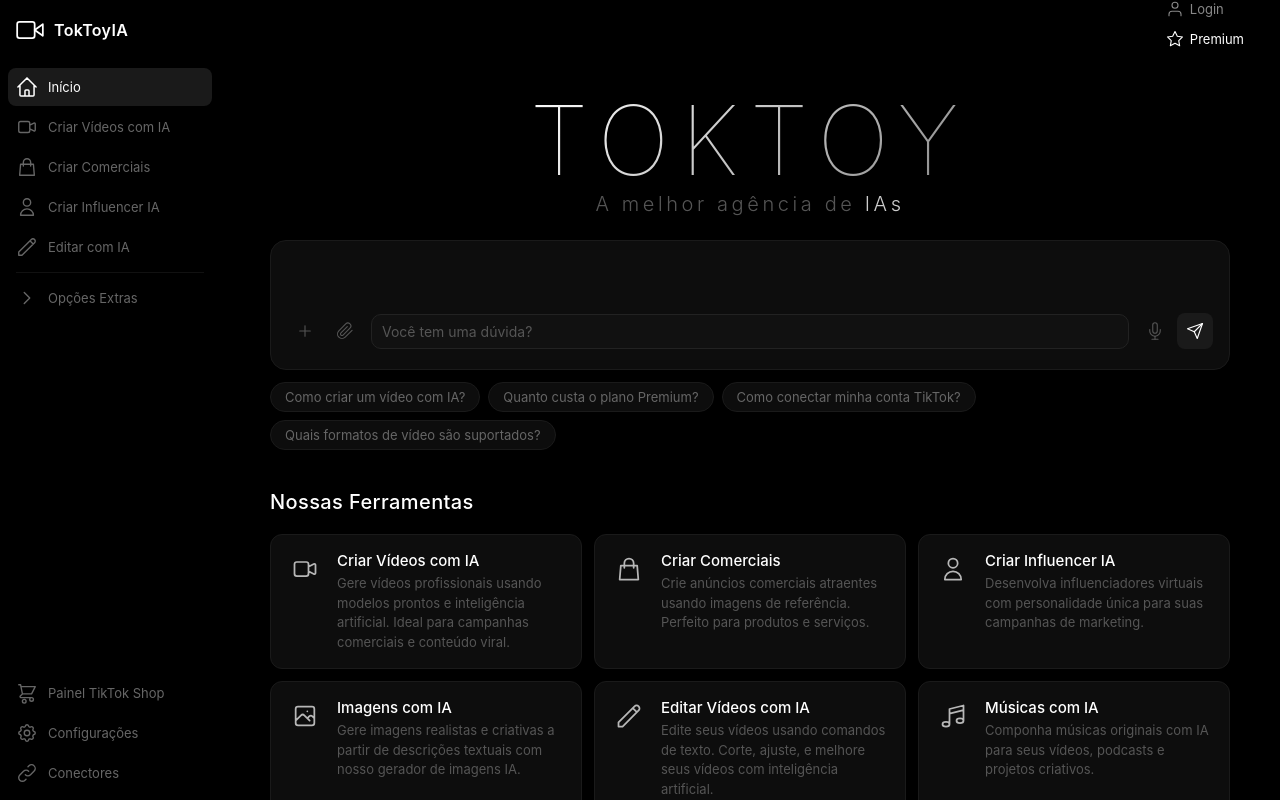
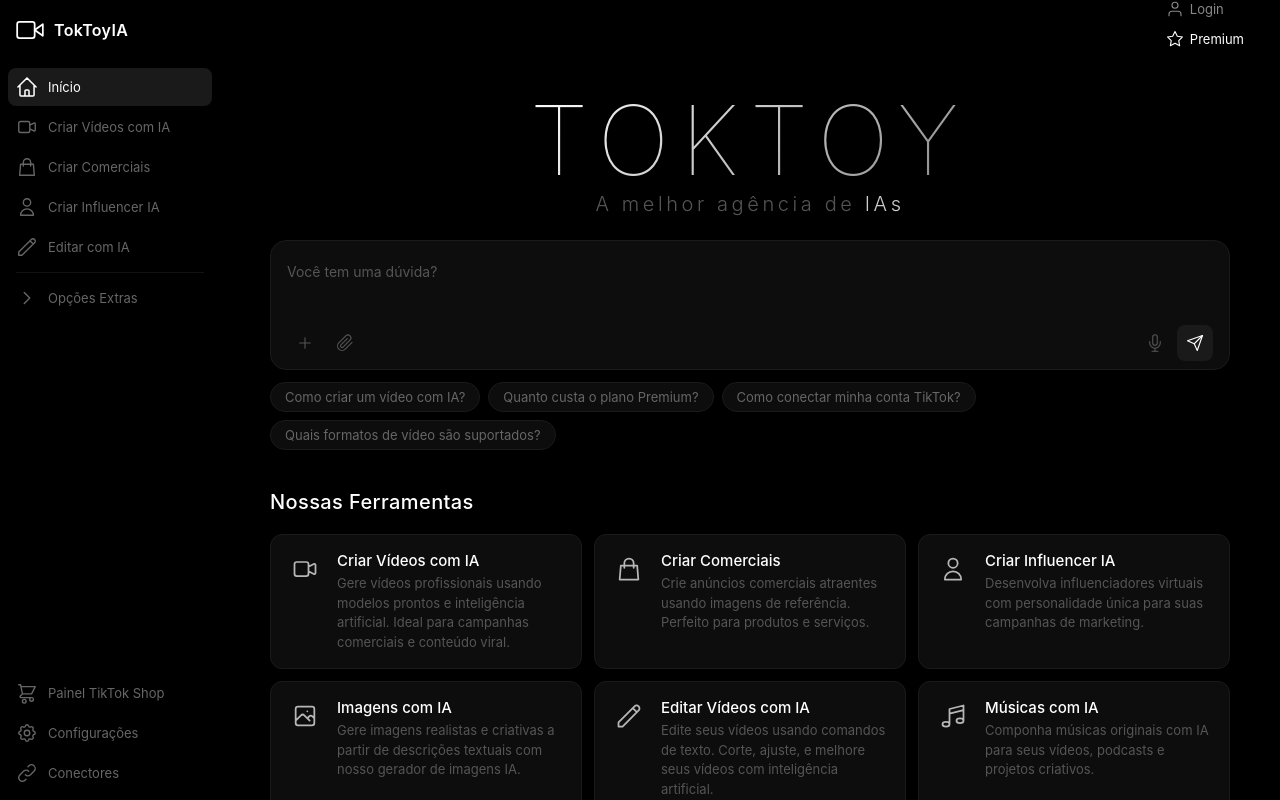
Before and after one commit to jmcraftgamer/TokToy, a Next.js app: page / in a window 1280 px wide. Built offline with nearby package versions, Linux system fonts and the light colour scheme.

Commit message:
Chat input full-bleed, placeholder canto superior esquerdo

```diff
--- a/app/components/ChatBox.tsx
+++ b/app/components/ChatBox.tsx
@@ -48,7 +48,17 @@
   return (
     <div className="chat-wrapper">
       <div className="chat-box">
-        <div className="chat-input-area">
+        <div
+          ref={inputRef}
+          className="chat-input"
+          contentEditable
+          role="textbox"
+          data-placeholder="Você tem uma dúvida?"
+          onInput={(e) => setInput(e.currentTarget.textContent || '')}
+          onKeyDown={handleKeyDown}
+          suppressContentEditableWarning
+        />
+        <div className="chat-controls">
           <div className="chat-ctrl-left">
             <button className="chat-btn" title="Anexar imagem">
               <svg width="18" height="18" viewBox="0 0 24 24" fill="none" stroke="currentColor" strokeWidth="1.5" strokeLinecap="round" strokeLinejoin="round">
@@ -62,16 +72,6 @@
               </svg>
             </button>
           </div>
-          <div
-            ref={inputRef}
-            className="chat-input"
-            contentEditable
-            role="textbox"
-            data-placeholder="Você tem uma dúvida?"
-            onInput={(e) => setInput(e.currentTarget.textContent || '')}
-            onKeyDown={handleKeyDown}
-            suppressContentEditableWarning
-          />
           <div className="chat-ctrl-right">
             <button className="chat-btn" title="Ditado">
               <svg width="18" height="18" viewBox="0 0 24 24" fill="none" stroke="currentColor" strokeWidth="1.5" strokeLinecap="round" strokeLinejoin="round">
--- a/app/globals.css
+++ b/app/globals.css
@@ -349,43 +349,48 @@
   background: #0d0d0d;
   border-radius: 16px;
   border: 1px solid #1a1a1a;
+  display: flex;
+  flex-direction: column;
   min-height: 130px;
-  display: flex;
-  align-items: flex-end;
-}
-
-.chat-input-area {
-  display: flex;
-  align-items: center;
-  gap: 8px;
-  padding: 20px 16px;
-  width: 100%;
+  position: relative;
 }
 
 .chat-input {
   flex: 1;
-  min-height: 24px;
-  padding: 6px 10px;
+  padding: 20px 16px 56px;
   font-size: 0.875rem;
   color: #fff;
-  background: #111;
-  border-radius: 10px;
-  border: 1px solid #222;
   outline: none;
   white-space: pre-wrap;
   word-break: break-word;
   line-height: 1.5;
-  transition: border-color 0.2s;
-}
-
-.chat-input:focus {
-  border-color: #444;
+  cursor: text;
 }
 
 .chat-input:empty::before {
   content: attr(data-placeholder);
   color: #555;
   pointer-events: none;
+  position: absolute;
+  top: 20px;
+  left: 16px;
+  font-size: 0.875rem;
+}
+
+.chat-controls {
+  position: absolute;
+  bottom: 0;
+  left: 0;
+  right: 0;
+  display: flex;
+  align-items: center;
+  justify-content: space-between;
+  padding: 8px 16px;
+  pointer-events: none;
+}
+
+.chat-controls > * {
+  pointer-events: auto;
 }
 
 .chat-ctrl-left,
```
